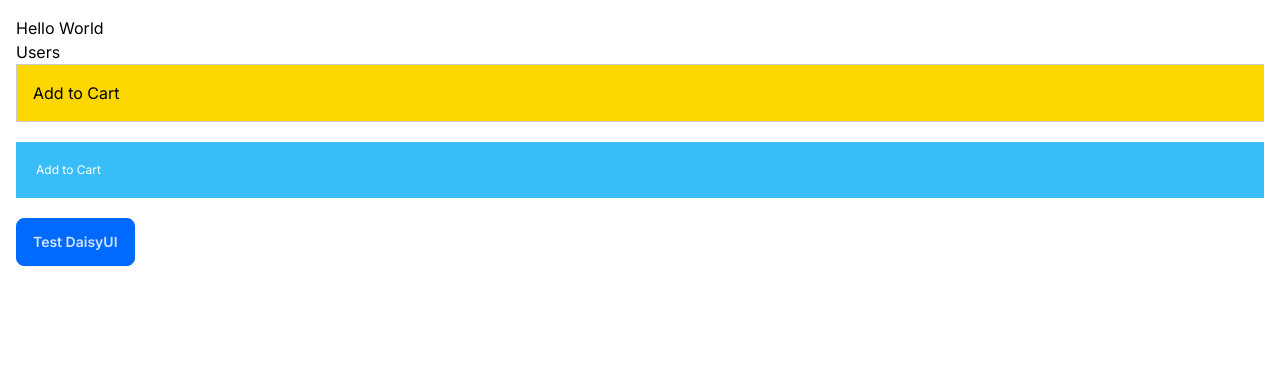
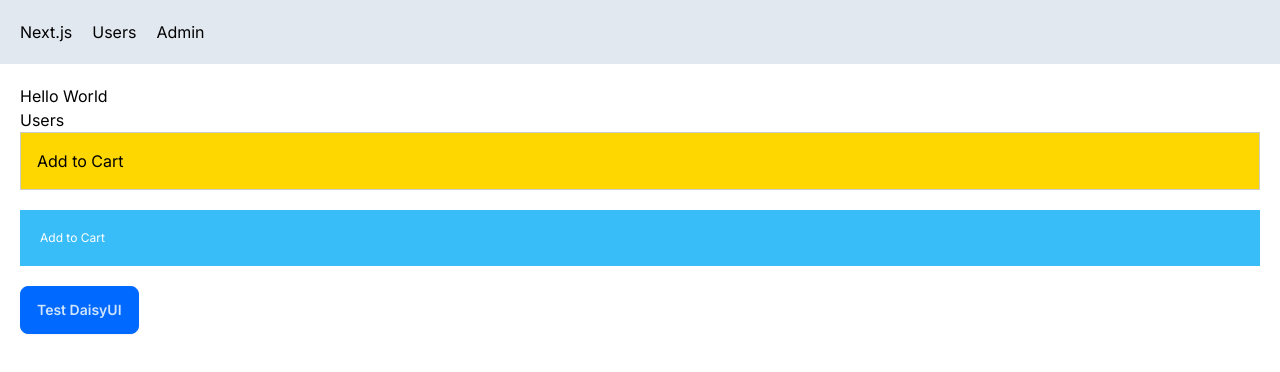
Before and after one commit to poype/Frontend, a Next.js app in the folder next/: page / in a window 1280 px wide. Shown: the top 372 px of the page. Built offline with nearby package versions, Linux system fonts and the light colour scheme.

Commit message:
Exercise: adding NavBar globally

```diff
--- /dev/null
+++ b/next/app/NavBar.tsx
@@ -0,0 +1,14 @@
+import Link from 'next/link'
+import React from 'react'
+
+const NavBar = () => {
+  return (
+    <div className='flex bg-slate-200 p-5'>
+      <Link href="/" className='mr-5'>Next.js</Link>
+      <Link href="/users" className='mr-5'>Users</Link>
+      <Link href="/admin">Admin</Link>
+    </div>
+  )
+}
+
+export default NavBar
--- a/next/app/globals.css
+++ b/next/app/globals.css
@@ -14,7 +14,6 @@
 
 body {
   color: rgb(var(--foreground-rgb));
-  padding: 1rem;
 }
 
 /*
--- a/next/app/layout.tsx
+++ b/next/app/layout.tsx
@@ -1,6 +1,7 @@
 import './globals.css'
 import type { Metadata } from 'next'
 import { Inter } from 'next/font/google'
+import NavBar from './NavBar'
 
 const inter = Inter({ subsets: ['latin'] })
 
@@ -16,7 +17,10 @@
 }) {
   return (
     <html lang="en" data-theme="winter">
-      <body className={inter.className}>{children}</body>
+      <body className={inter.className}>
+        <NavBar />
+        <main className='p-5'>{children}</main>
+      </body>
     </html>
   )
 }
```
